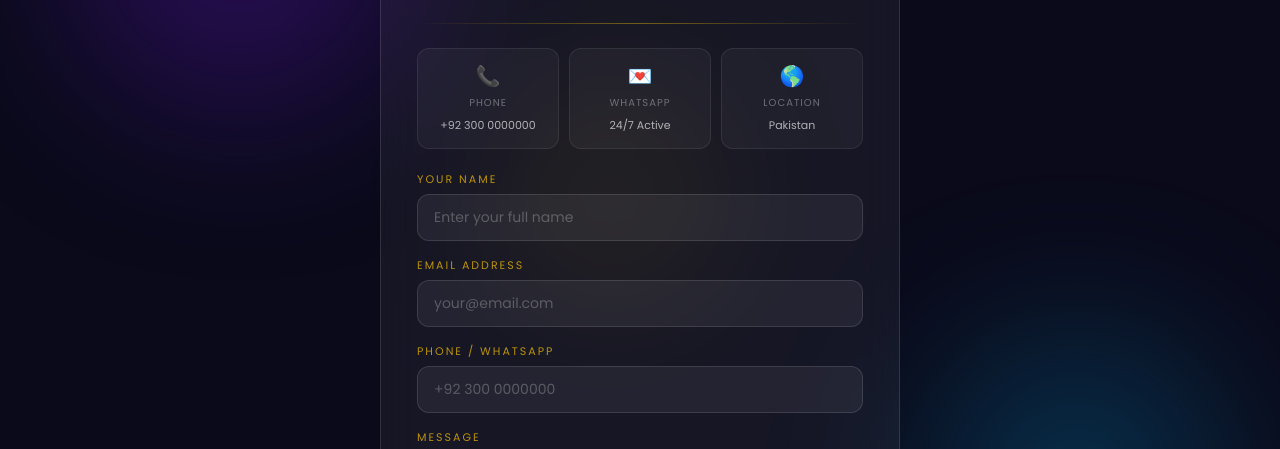
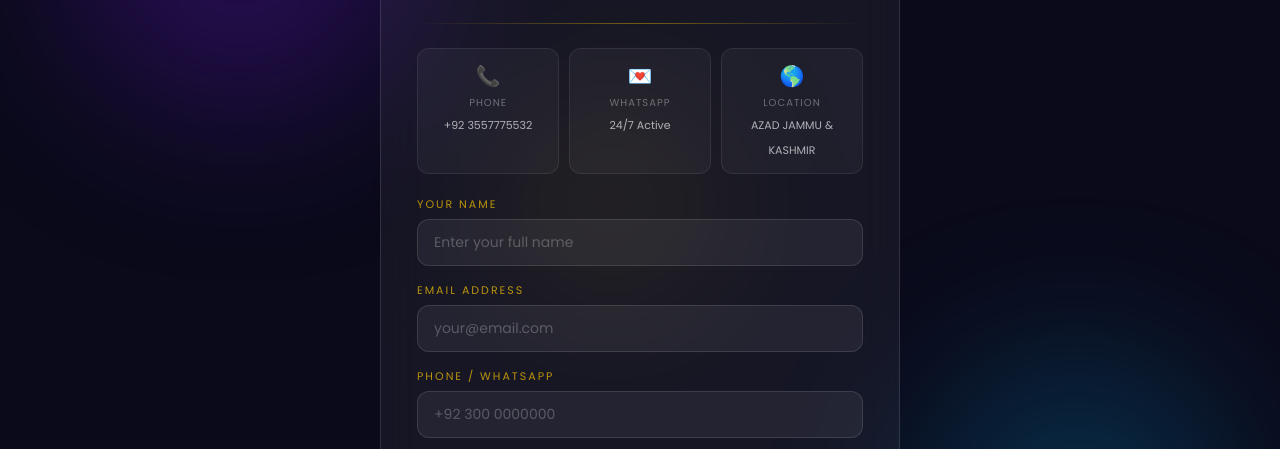
Before and after one commit to saadabbasi772/Freeweb, a plain HTML site: page index.html in a window 1280 px wide. Both pictures are taken after a click on the element 640 px from the left and 412 px from the top of the page. Shown: the part 286-735 px from the top of the page. Drawn offline with Linux system fonts and the light colour scheme.

Commit message:
Link form attached

```diff
--- a/index.html
+++ b/index.html
@@ -123,7 +123,7 @@ body{background:#0a0a1a;overflow-x:hidden}
         <div class="info-chip">
           <div class="ic-icon">&#128222;</div>
           <span class="ic-label">Phone</span>
-          <span class="ic-val">+92 300 0000000</span>
+          <span class="ic-val">+92 3557775532</span>
         </div>
         <div class="info-chip">
           <div class="ic-icon">&#128140;</div>
@@ -133,12 +133,12 @@ body{background:#0a0a1a;overflow-x:hidden}
         <div class="info-chip">
           <div class="ic-icon">&#127758;</div>
           <span class="ic-label">Location</span>
-          <span class="ic-val">Pakistan</span>
+          <span class="ic-val">AZAD JAMMU & KASHMIR</span>
         </div>
       </div>
 
       <!-- ✅ FORMSPREE FORM — replace YOUR_FORM_ID with your real ID from formspree.io -->
-      <form id="contactForm" action="https://formspree.io/f/YOUR_FORM_ID" method="POST" onsubmit="handleSubmit(event)">
+      <form id="contactForm" action="https://formspree.io/f/mgoqwdbj" method="POST" onsubmit="handleSubmit(event)">
 
         <!-- Formspree: redirect back to same page after submit -->
         <input type="hidden" name="_subject" value="New message from SAAD ABBASI TRADER website">
```
